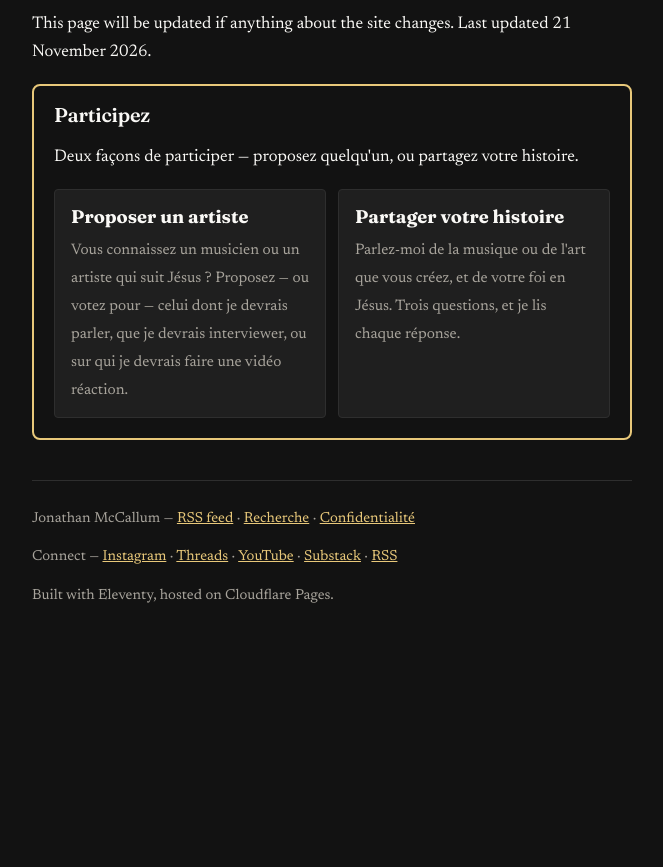
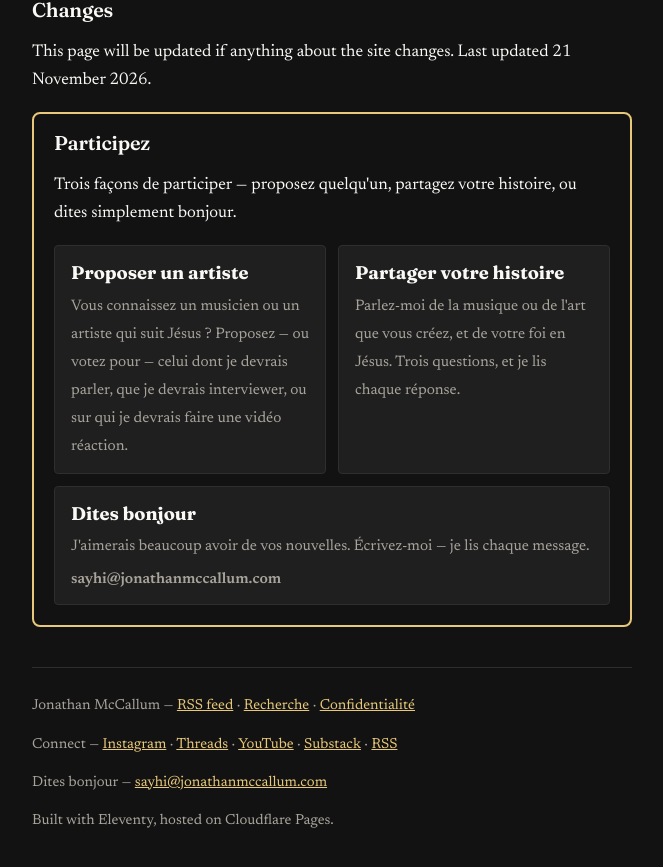
Before and after one commit to streamjonathan/jonathanmccallum-fr, an Eleventy site: page content/pages/privacy.md in a window 1280 px wide. Shown: the part 1805-2672 px from the top of the page, without its empty margins (308-971 px from the left). Before the commit the page ends 2475 px from the top, so only its background shows below. Built offline with nearby package versions, Linux system fonts and the light colour scheme; Eleventy itself is replaced by a stand-in of ours; files that its build step writes are made by us from their sources.

Commit message:
Add public contact email (sayhi) as a runtime-built mailto, hidden from scrapers [fr]

```diff
--- a/_includes/get-involved.njk
+++ b/_includes/get-involved.njk
@@ -1,6 +1,6 @@
 <section class="get-involved" aria-labelledby="get-involved-heading">
   <h2 id="get-involved-heading">Participez</h2>
-  <p>Deux façons de participer — proposez quelqu'un, ou partagez votre histoire.</p>
+  <p>Trois façons de participer — proposez quelqu'un, partagez votre histoire, ou dites simplement bonjour.</p>
   <div class="get-involved__cards">
     <a class="get-involved__card" href="https://jonathanmccallum.com/suggest-an-artist/">
       <strong>Proposer un artiste</strong>
@@ -10,5 +10,10 @@
       <strong>Partager votre histoire</strong>
       <span>Parlez-moi de la musique ou de l'art que vous créez, et de votre foi en Jésus. Trois questions, et je lis chaque réponse.</span>
     </a>
+    <a class="get-involved__card" href="#" data-contact-email>
+      <strong>Dites bonjour</strong>
+      <span>J'aimerais beaucoup avoir de vos nouvelles. Écrivez-moi — je lis chaque message.</span>
+      <span class="get-involved__email" data-contact-email-text>Écrivez-moi</span>
+    </a>
   </div>
 </section>
--- a/_includes/layouts/base.njk
+++ b/_includes/layouts/base.njk
@@ -91,8 +91,8 @@
 </script>
 {% endif %}
 <link rel="alternate" type="application/rss+xml" title="{{ site.title }}" href="/feed/">
-<link rel="preload" href="/css/style.css?v=12" as="style">
-<link rel="stylesheet" href="/css/style.css?v=11">
+<link rel="preload" href="/css/style.css?v=13" as="style">
+<link rel="stylesheet" href="/css/style.css?v=12">
 </head>
 <body>
 <a class="skip-link" href="#main">Aller au contenu</a>
@@ -106,8 +106,10 @@
 <footer class="site-footer">
     <p>{{ site.title }} — <a href="/feed/">RSS feed</a> · <a href="/search/">Recherche</a> · <a href="/privacy/">Confidentialité</a></p>
   <p>Connect — <a href="https://www.instagram.com/jonamccallum">Instagram</a> · <a href="https://www.threads.com/@jonamccallum">Threads</a> · <a href="https://www.youtube.com/@Jonathanmccallum1">YouTube</a> · <a href="https://jonamccallum.substack.com">Substack</a> · <a href="/feed/">RSS</a></p>
+  <p>Dites bonjour — <a href="#" data-contact-email data-contact-email-text>Écrivez-moi</a></p>
   <p>Built with Eleventy, hosted on Cloudflare Pages.</p>
 </footer>
 <script src="/js/main.js?v=8" defer></script>
+<script src="/js/contact.js?v=1" defer></script>
 </body>
 </html>
--- a/content/pages/privacy.md
+++ b/content/pages/privacy.md
@@ -8,7 +8,7 @@ original_url: https://jonathanmccallum.com/privacy/
 
 This site is run by Jonathan McCallum. It is a small personal site: writing, and a chat that answers from that writing. There are no accounts, no tracking, no advertising, and nothing for sale.
 
-If you need to ask about anything on this page, the way to reach Jonathan is a message on [Instagram](https://www.instagram.com/jonamccallum) or [Threads](https://www.threads.com/@jonamccallum).
+If you need to ask about anything on this page, or about your personal data, write to Jonathan at <a href="#" data-contact-email data-contact-email-text>Email me</a>. You can also message him on [Instagram](https://www.instagram.com/jonamccallum) or [Threads](https://www.threads.com/@jonamccallum).
 
 ## The chat: "Interact with Jonathan's writing"
 
@@ -20,7 +20,7 @@ When you type a question, it is sent to Cloudflare — the company that hosts th
 
 ## Leave a note
 
-Notes are anonymous. The site asks for no name, no email, and no social media handle — please don't put personal details in a note. A note is stored on Cloudflare until Jonathan has read it, then it is deleted. If you would like a reply, message him on social media instead.
+Notes are anonymous. The site asks for no name, no email, and no social media handle — please don't put personal details in a note. A note is stored on Cloudflare until Jonathan has read it, then it is deleted. If you would like a reply, write to him at <a href="#" data-contact-email data-contact-email-text>Email me</a> or message him on social media instead.
 
 ## What is not collected
 
--- a/css/style.css
+++ b/css/style.css
@@ -277,6 +277,7 @@ button[type="submit"] {
 .get-involved__card:hover { border-color: var(--link); }
 .get-involved__card strong { display: block; font-family: "Fraunces", Georgia, "Iowan Old Style", "Times New Roman", serif; font-size: 1.15rem; margin-bottom: 0.25rem; }
 .get-involved__card span { color: var(--muted); font-size: 0.95rem; }
+.get-involved__email { display: block; margin-top: 0.35rem; font-weight: 600; color: var(--link); }
 
 .featured { margin-top: 1.5rem; }
 .featured-row { display: flex; gap: 1rem; overflow-x: auto; scroll-snap-type: x mandatory; list-style: none; padding: 0 0 0.5rem; margin: 1rem 0; }
--- /dev/null
+++ b/js/contact.js
@@ -0,0 +1,17 @@
+// Contact email, built at runtime so the address never appears in page
+// source as plain text. The local part and the domain are kept separate
+// and joined here; the page only carries data-contact-email markers.
+// Links get a mailto: address, and marked text gets the address itself.
+(function () {
+  var user = "sayhi";
+  var host = "jonathanmccallum.com";
+  var address = user + "@" + host;
+  var links = document.querySelectorAll("[data-contact-email]");
+  for (var i = 0; i < links.length; i++) {
+    links[i].setAttribute("href", "mailto:" + address);
+  }
+  var texts = document.querySelectorAll("[data-contact-email-text]");
+  for (var j = 0; j < texts.length; j++) {
+    texts[j].textContent = address;
+  }
+})();
```
